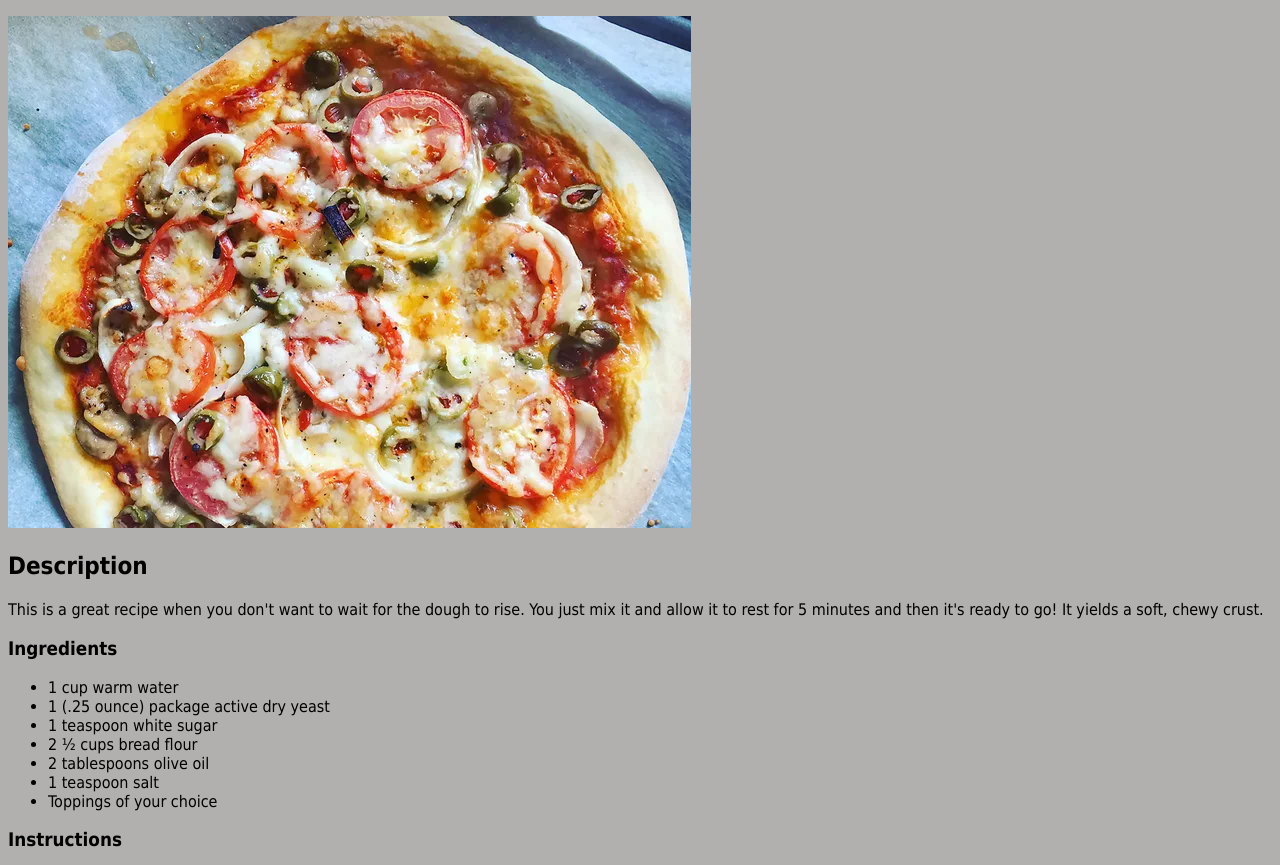
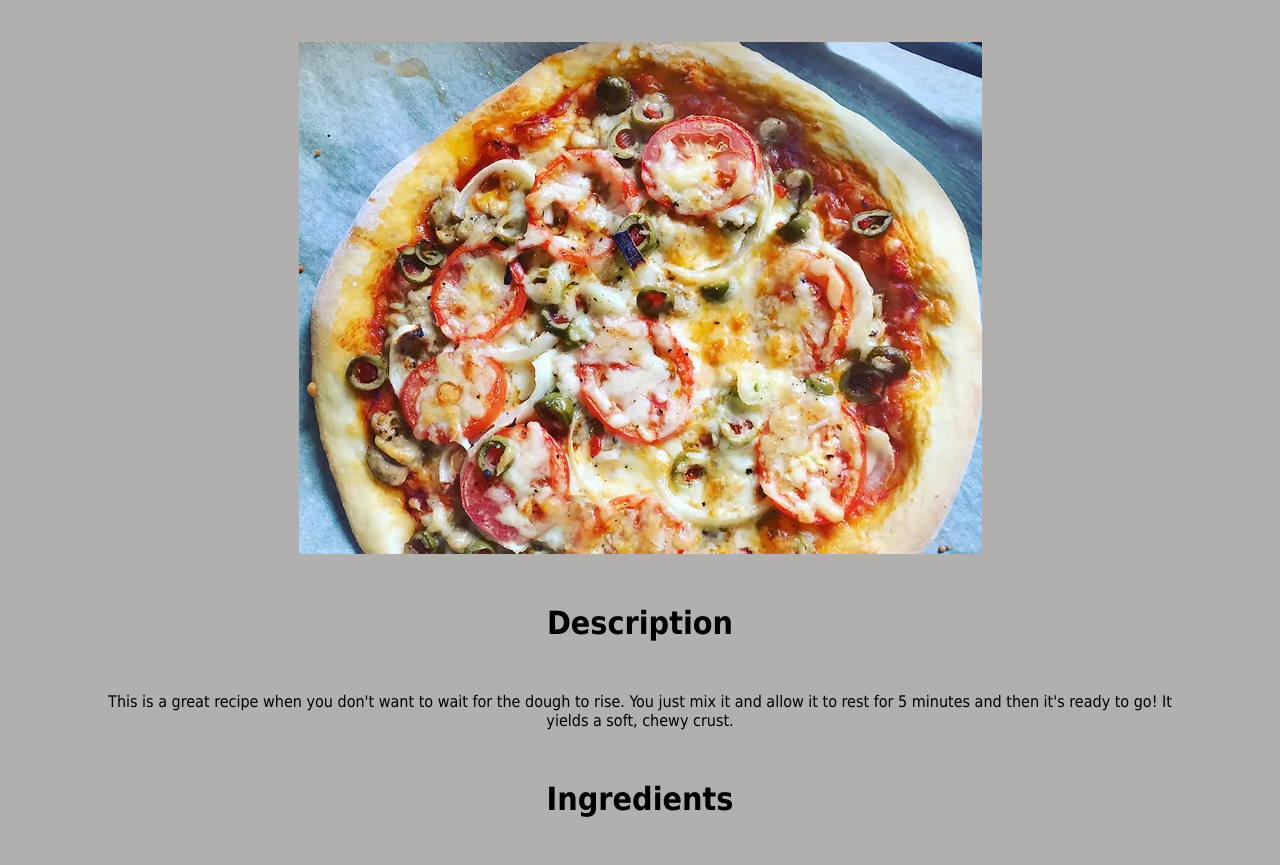
Before and after one commit to CrashDino/odin-recipes, a plain HTML site: page recipes/pizza.html in a window 1280 px wide. Shown: the part 104-969 px from the top of the page. Drawn offline with Linux system fonts and the light colour scheme.

Commit message:
centered web pages

```diff
--- a/recipes/pizza.html
+++ b/recipes/pizza.html
@@ -3,7 +3,7 @@
   <head>
     <meta charset="UTF-8" />
     <meta name="viewport" content="width=device-width, initial-scale=1.0" />
-    <link rel="stylesheet" href="../style.css">
+    <link rel="stylesheet" href="../style.css" />
     <title>Pizza</title>
   </head>
   <body>
@@ -12,14 +12,17 @@
 
     <h2>Description</h2>
 
+    <div>
       <p>
-      This is a great recipe when you don't want to wait for the dough to rise.
-      You just mix it and allow it to rest for 5 minutes and then it's ready to
-      go! It yields a soft, chewy crust.
+        This is a great recipe when you don't want to wait for the dough to
+        rise. You just mix it and allow it to rest for 5 minutes and then it's
+        ready to go! It yields a soft, chewy crust.
       </p>
+    </div>
 
     <h3>Ingredients</h3>
 
+    <div>
       <ul>
         <li>1 cup warm water</li>
         <li>1 (.25 ounce) package active dry yeast</li>
@@ -29,6 +32,7 @@
         <li>1 teaspoon salt</li>
         <li>Toppings of your choice</li>
       </ul>
+    </div>
 
     <h3>Instructions</h3>
 
--- a/style.css
+++ b/style.css
@@ -8,7 +8,43 @@ a {
   font-size: 30px;
 }
 
+div,
+p {
+  width: auto;
+  height: auto;
+  text-align: center;
+  margin: 50px;
+}
+
 h1 {
   color: rgb(229, 208, 92);
   font-size: 48px;
+  text-align: center;
 }
+
+h2,
+h3 {
+  margin: 24px;
+  text-align: center;
+  font-size: 32px;
+}
+
+ul {
+  display: inline-block;
+  text-align: center;
+}
+
+div,
+ul {
+  text-align: center;
+}
+
+img {
+  display: block;
+  margin: 0 auto;
+  padding: 26px;
+}
+
+li {
+  padding: 8px;
+}
```
Also changed, not shown: index.html (+8 -6 lines), recipes/burgers.html (+9 -5 lines), recipes/lasagne.html (+9 -5 lines). Lines whose indentation alone changed are shown as unchanged.
